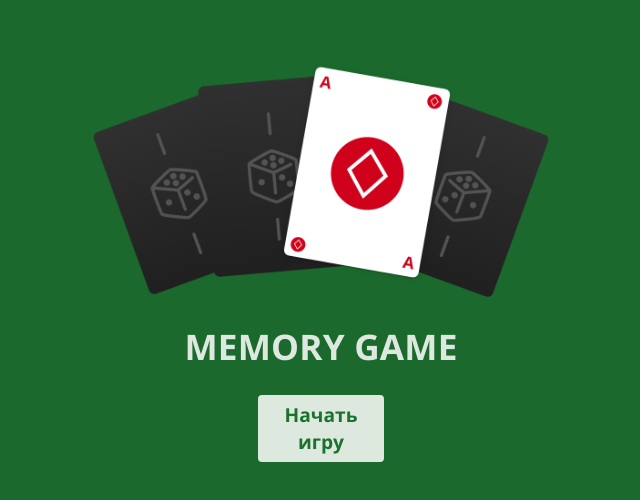
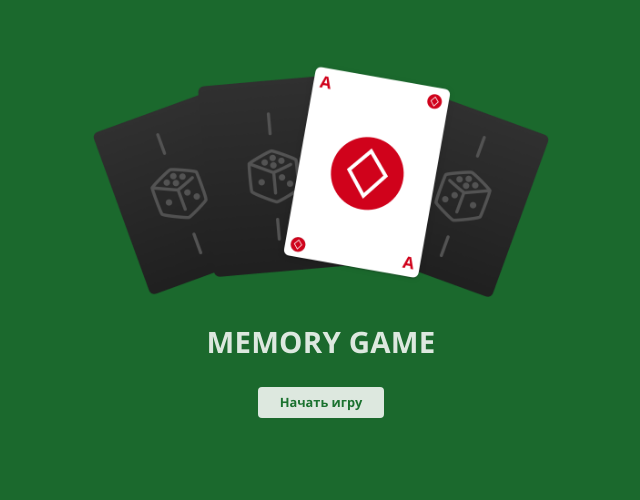
Before and after one commit to Ermakovartem97/Memory_game, a plain HTML site: page index.html in a window 1280 px wide. Shown: the whole page, without its empty margins (319-959 px from the left). Drawn offline with Linux system fonts and the light colour scheme.

Commit message:
1 page is already

```diff
--- a/css/main.css
+++ b/css/main.css
@@ -6,15 +6,13 @@
 }
 .s2{
     margin-top: 2%;
-    text-align: center;
     opacity: 0.85;
     font-family: OpenSansBold;
-    font-size: 220%;
+    font-size: 2.3vw;
     color: #FFFFFF;
     letter-spacing: 0.2px;
 }
 .s3{
-    text-align: center;
     margin-left: 45%;
     margin-right: 45%;
     margin-top: 2%;
@@ -23,15 +21,18 @@
     background: #FFFFFF;
     border-radius: 4px;
 }
-
-img{
+div{
+    text-align: center;
+}
+div img{
     max-width: 100%;
 }
 
 a{
+    font-size: 1vw;
+    max-height: 100%;
     text-decoration: none;
     font-family: OpenSansBold;
-    font-size: 120%;
     color: #1C7430;
     letter-spacing: 0;
 }
```
